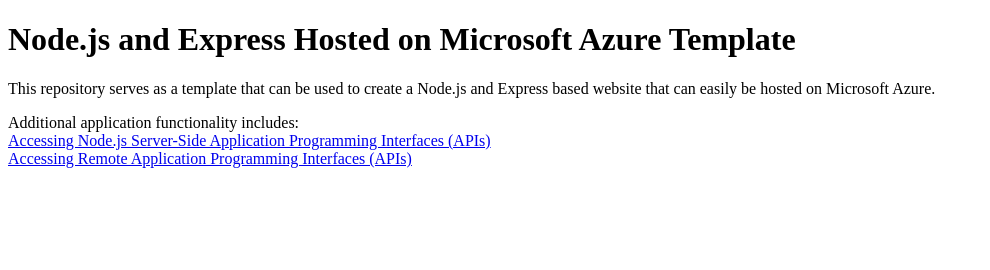
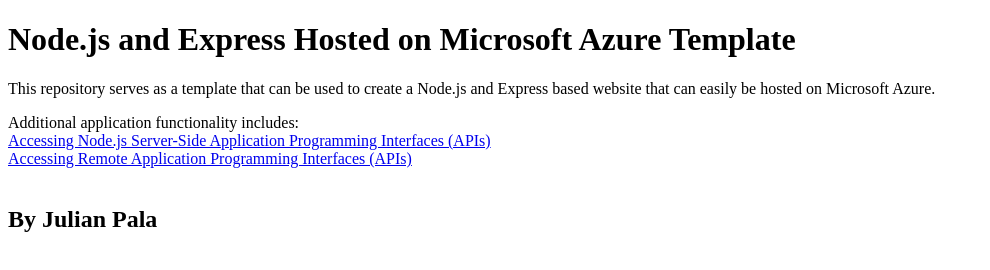
Before and after one commit to julianp829/node-js-on-azure-test, a website: page static/index.html in a window 1280 px wide. Shown: the whole page, without its empty margins (0-990 px from the left). Drawn offline with Linux system fonts and the light colour scheme.

Commit message:
Update index.html.

```diff
--- a/package.json
+++ b/package.json
@@ -9,6 +9,6 @@
         "start": "node index.js"
     },
     "dependencies": {
-        "express": "^4.17.3"
+        "express": "^4.21.0"
     }
 }
--- a/static/index.html
+++ b/static/index.html
@@ -10,6 +10,8 @@
 
 Additional application functionality includes:<br />
 <a href="fetching-from-server.html">Accessing Node.js Server-Side Application Programming Interfaces (APIs)</a><br />
-<a href="fetching-remote-dog-breeds.html">Accessing Remote Application Programming Interfaces (APIs)</a>
+<a href="fetching-remote-dog-breeds.html">Accessing Remote Application Programming Interfaces (APIs)</a><br /><br >
+
+<h2> By Julian Pala</h2>
 </body>
 </html>
```
Also changed, not shown: 1 other file.
